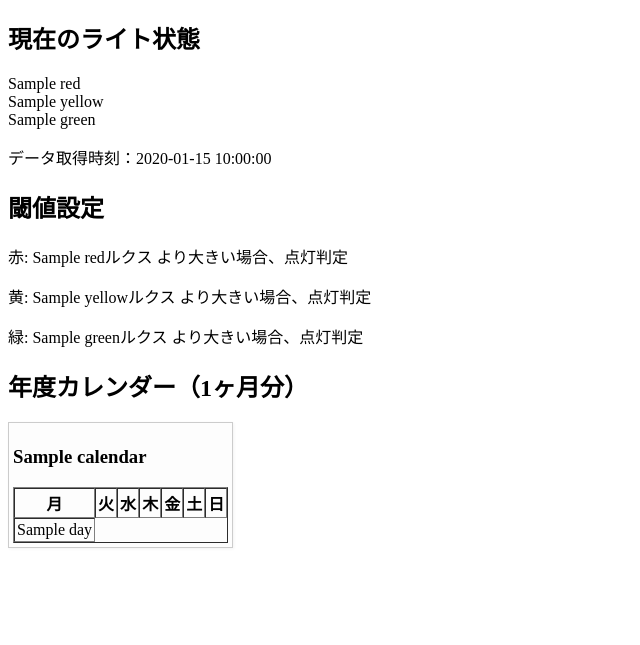
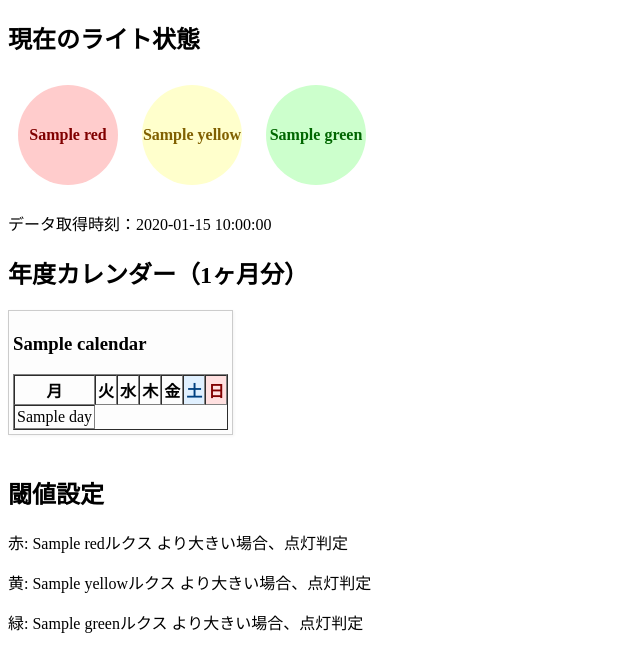
Before and after one commit to mametarou967/FactoryDataViewer, a Flask app: template ViewerWebApplication/templates/index.html in a window 1280 px wide. Shown: the top 645 px of the page, without its empty margins (0-640 px from the left). Run offline with Flask 3, Linux system fonts and the light colour scheme; the template is opened without the code that fills it: most values are stand-ins (such as "Sample title", 1, 10 or a date in 2020).

Commit message:
カレンダーwo

```diff
--- a/ViewerWebApplication/templates/index.html
+++ b/ViewerWebApplication/templates/index.html
@@ -4,11 +4,29 @@
     <meta charset="UTF-8">
     <title>現在の状態</title>
     <style>
+        .light {
+            width: 100px;
+            height: 100px;
+            border-radius: 50%;
+            line-height: 100px;
+            color: white;
+            font-weight: bold;
+            text-align: center;
+            margin: 10px;
+            display: inline-block;
+        }
+        .off-red { background-color: #ffcccc; color: #800000; }
+        .on-red { background-color: #cc0000; }
+        .off-yellow { background-color: #ffffcc; color: #806000; }
+        .on-yellow { background-color: #cccc00; }
+        .off-green { background-color: #ccffcc; color: #006600; }
+        .on-green { background-color: #00cc00; }
+
         .calendar-grid {
             display: grid;
-            grid-template-columns: repeat(4, auto); /* ← 中身の幅に合わせる */
+            grid-template-columns: repeat(4, auto);
             gap: 12px;
-            justify-content: start; /* ← 左寄せ */
+            justify-content: start;
             margin-bottom: 40px;
         }
 
@@ -28,9 +46,17 @@
             text-align: center;
             padding: 2px;
         }
+
+        .saturday {
+            background-color: #e0f0ff;
+            color: #004080;
+        }
+
+        .sunday {
+            background-color: #ffe0e0;
+            color: #800000;
+        }
     </style>
-
-
 </head>
 <body>
     <h2>現在のライト状態</h2>
@@ -50,11 +76,6 @@
         <p>利用可能なデータがありません（過去5分以内）</p>
     {% endif %}
 
-    <h2>閾値設定</h2>
-    <p>赤: {{ thresholds.red }}ルクス より大きい場合、点灯判定</p>
-    <p>黄: {{ thresholds.yellow }}ルクス より大きい場合、点灯判定</p>
-    <p>緑: {{ thresholds.green }}ルクス より大きい場合、点灯判定</p>
-
     <h2>年度カレンダー（{{ calendar|length }}ヶ月分）</h2>
 
     <div class="calendar-grid">
@@ -69,7 +90,11 @@
             </h3>
             <table border="1" cellspacing="0" cellpadding="4">
                 <tr>
-                    <th>月</th><th>火</th><th>水</th><th>木</th><th>金</th><th>土</th><th>日</th>
+                    {% for day_name in ['月', '火', '水', '木', '金', '土', '日'] %}
+                        <th class="{% if loop.index0 == 5 %}saturday{% elif loop.index0 == 6 %}sunday{% endif %}">
+                            {{ day_name }}
+                        </th>
+                    {% endfor %}
                 </tr>
                 {% for week in data.weeks %}
                 <tr>
@@ -77,7 +102,8 @@
                         {% if day is none %}
                             <td></td>
                         {% else %}
-                            <td>
+                            {% set weekday = loop.index0 %}
+                            <td class="{% if weekday == 5 %}saturday{% elif weekday == 6 %}sunday{% endif %}">
                                 {% if day.link %}
                                     <a href="/date/{{ day.date }}/graph">{{ day.day }}</a>
                                 {% else %}
@@ -92,5 +118,10 @@
         </div>
         {% endfor %}
     </div>
+
+    <h2>閾値設定</h2>
+    <p>赤: {{ thresholds.red }}ルクス より大きい場合、点灯判定</p>
+    <p>黄: {{ thresholds.yellow }}ルクス より大きい場合、点灯判定</p>
+    <p>緑: {{ thresholds.green }}ルクス より大きい場合、点灯判定</p>
 </body>
 </html>
```
